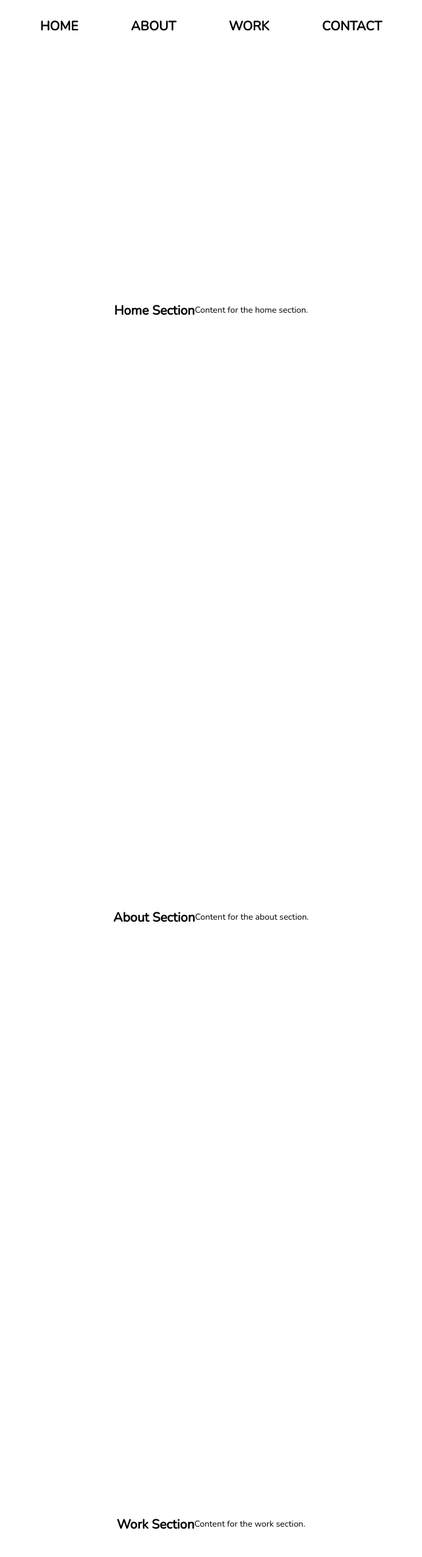
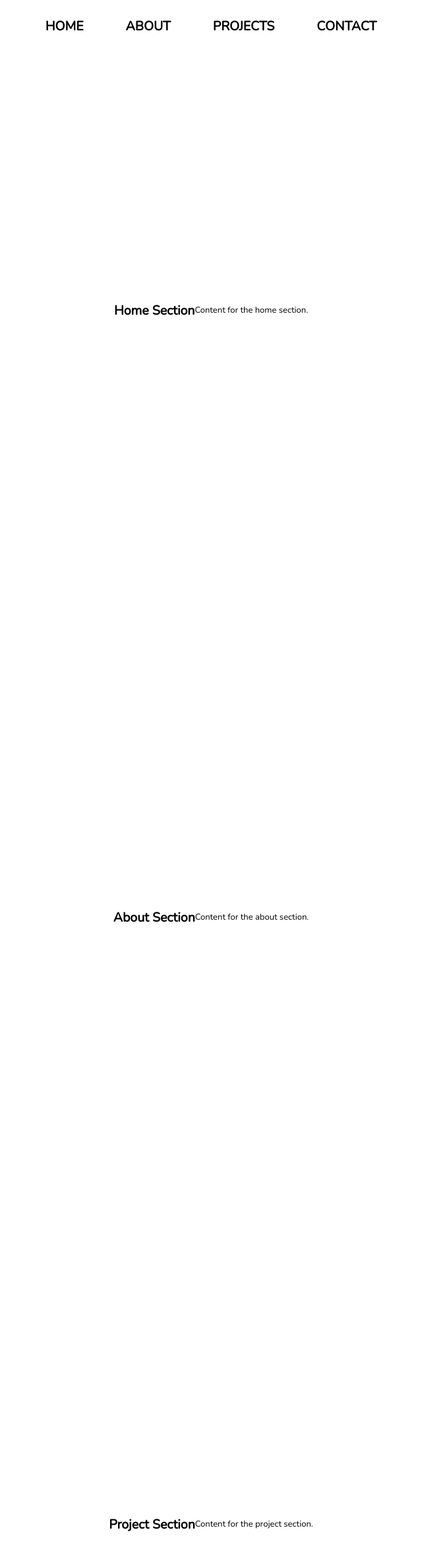
Before and after one commit to rohanshah35/rohanshah35.github.io, a React (Create React App) app: page / in a window 1280 px wide. Shown: the top 2360 px of the page at 66% size, without its empty margins (320-960 px from the left). Built offline with nearby package versions, Linux system fonts and the light colour scheme.

Commit message:
dynamic resizing for smaller devices

```diff
--- a/src/App.js
+++ b/src/App.js
@@ -14,9 +14,9 @@ function App() {
           <h2>About Section</h2>
           <p>Content for the about section.</p>
         </div>
-        <div id="work" className="section">
-          <h2>Work Section</h2>
-          <p>Content for the work section.</p>
+        <div id="projects" className="section">
+          <h2>Project Section</h2>
+          <p>Content for the project section.</p>
         </div>
         <div id="contact" className="section">
           <h2>Contact Section</h2>
--- a/src/components/Navbar.css
+++ b/src/components/Navbar.css
@@ -1,4 +1,8 @@
 @import url('https://fonts.googleapis.com/css?family=Nunito');
+
+* {
+    box-sizing: border-box;
+}
 
 body {
     font-family: 'Nunito', sans-serif;
@@ -18,6 +22,7 @@ body {
     background-color: white;
     color: black;
     z-index: 1000;
+    flex-wrap: wrap;
 }
 
 .nav ul {
@@ -25,12 +30,15 @@ body {
     margin: 0;
     list-style: none;
     display: flex;
-    gap: 5rem;
+    gap: 5vw;
     justify-content: center;
+    flex-wrap: wrap;
 }
 
 .nav li {
     cursor: pointer;
+    flex: 1;
+    text-align: center;
 }
 
 .nav li:hover {
@@ -42,3 +50,10 @@ body {
     margin: 50px 0;
     margin-top: 70px;
 }
+
+@media (max-width: 800px) {
+
+    .nav li h1 {
+        font-size: 0.9rem;
+    }
+}
--- a/src/components/Navbar.js
+++ b/src/components/Navbar.js
@@ -14,8 +14,8 @@ export default function Navbar() {
         <li onClick={() => scrollToSection('about')}>
           <h1>ABOUT</h1>
         </li>
-        <li onClick={() => scrollToSection('work')}>
-          <h1>WORK</h1>
+        <li onClick={() => scrollToSection('projects')}>
+          <h1>PROJECTS</h1>
         </li>
         <li onClick={() => scrollToSection('contact')}>
           <h1>CONTACT</h1>
```
